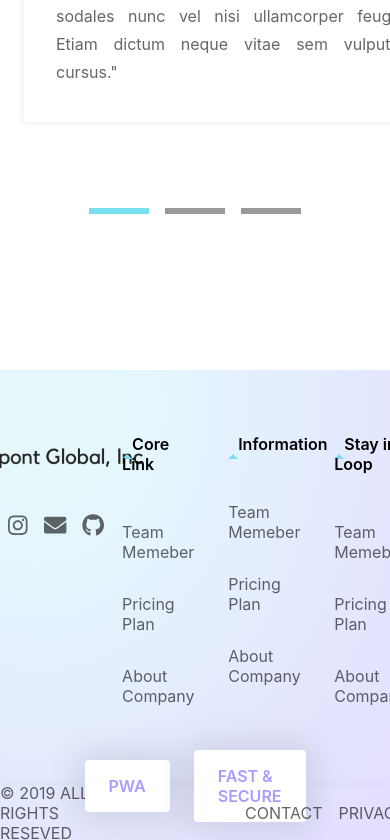
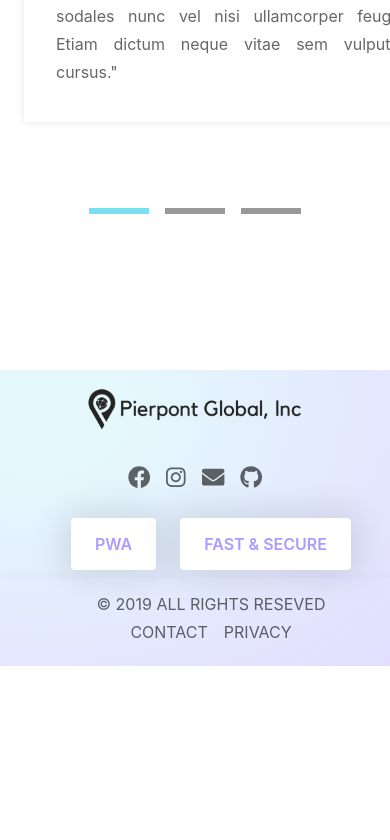
Before and after one commit to pierpontglobal/pierpontglobal-landing-page, a React (Create React App) app: page / in a window 390 px wide. Shown: the part 4601-5441 px from the top of the page. After the commit the page ends 5267 px from the top, so only its background shows below. Built offline with nearby package versions, Linux system fonts and the light colour scheme.

Commit message:
responsive footer

```diff
--- a/src/components/Pages/LandingPage/Sections/Footer/Footer.jsx
+++ b/src/components/Pages/LandingPage/Sections/Footer/Footer.jsx
@@ -44,6 +44,10 @@
   display: flex;
   flex-direction: row;
   padding-bottom: 64px;
+
+  @media only screen and (max-width: 768px) {
+    flex-direction: column;
+  }
 `;
 
 const Section = styled.div`
@@ -52,6 +56,11 @@
   box-sizing: border-box;
   padding-top: 64px;
   margin-right: 32px;
+
+  @media only screen and (max-width: 768px) {
+    width: 100vw;
+    padding: 16px;
+  }
 `;
 
 const LogoSection = styled(Section)`
@@ -63,21 +72,41 @@
 const CoreLinksSection = styled(Section)`
   display: flex;
   flex-direction: column;
+
+  /* Due to our development need, I'll just hide this on mobile. The correct form is to toggle its content. */
+  @media only screen and (max-width: 768px) {
+    display: none;
+  }
 `;
 
 const InformationSection = styled(Section)`
   display: flex;
   flex-direction: column;
+
+  /* Due to our development need, I'll just hide this on mobile. The correct form is to toggle its content. */
+  @media only screen and (max-width: 768px) {
+    display: none;
+  }
 `;
 
 const KeepInTouchSection = styled(Section)`
   display: flex;
   flex-direction: column;
+
+  /* Due to our development need, I'll just hide this on mobile. The correct form is to toggle its content. */
+  @media only screen and (max-width: 768px) {
+    display: none;
+  }
 `;
 
 const AboutCompnaySection = styled(Section)`
   display: flex;
   flex-direction: column;
+
+  /* Due to our development need, I'll just hide this on mobile. The correct form is to toggle its content. */
+  @media only screen and (max-width: 768px) {
+    display: none;
+  }
 `;
 
 const LogoWrapper = styled.img`
@@ -103,6 +132,10 @@
 
     transform: rotate(33deg);
   }
+
+  @media only screen and (max-width: 768px) {
+    text-align: center;
+  }
 `;
 
 const SectionLinks = styled.ul`
@@ -110,6 +143,11 @@
   height: auto;
   list-style: none;
   margin-top: 32px;
+  overflow: hidden;
+
+  @media only screen and (max-width: 768px) {
+    height: 0px;
+  }
 `;
 
 const SectionLink = styled.li`
@@ -125,6 +163,10 @@
       text-decoration: underline;
       color: rgb(0, 0, 0, 0.95);
     }
+  }
+
+  @media only screen and (max-width: 768px) {
+    text-align: center;
   }
 `;
 
@@ -156,11 +198,21 @@
   justify-content: space-between;
   align-items: center;
   z-index: 300;
+
+  @media only screen and (max-width: 768px) {
+    flex-direction: column;
+    height: auto;
+    padding: 16px;
+  }
 `;
 
 const FooterBottomBox = styled.div`
   width: 33%;
   height: 100%;
+
+  @media only screen and (max-width: 768px) {
+    width: 100%;
+  }
 `;
 
 const RighstReserved = styled(FooterBottomBox)`
@@ -219,6 +271,10 @@
     color: rgb(115, 88, 255, 0.60);
     font-weight: 600;
     transition: all 0.4s;
+  }
+
+  @media only screen and (max-width: 768px) {
+    margin-top: -140px;
   }
 `;
 
```
